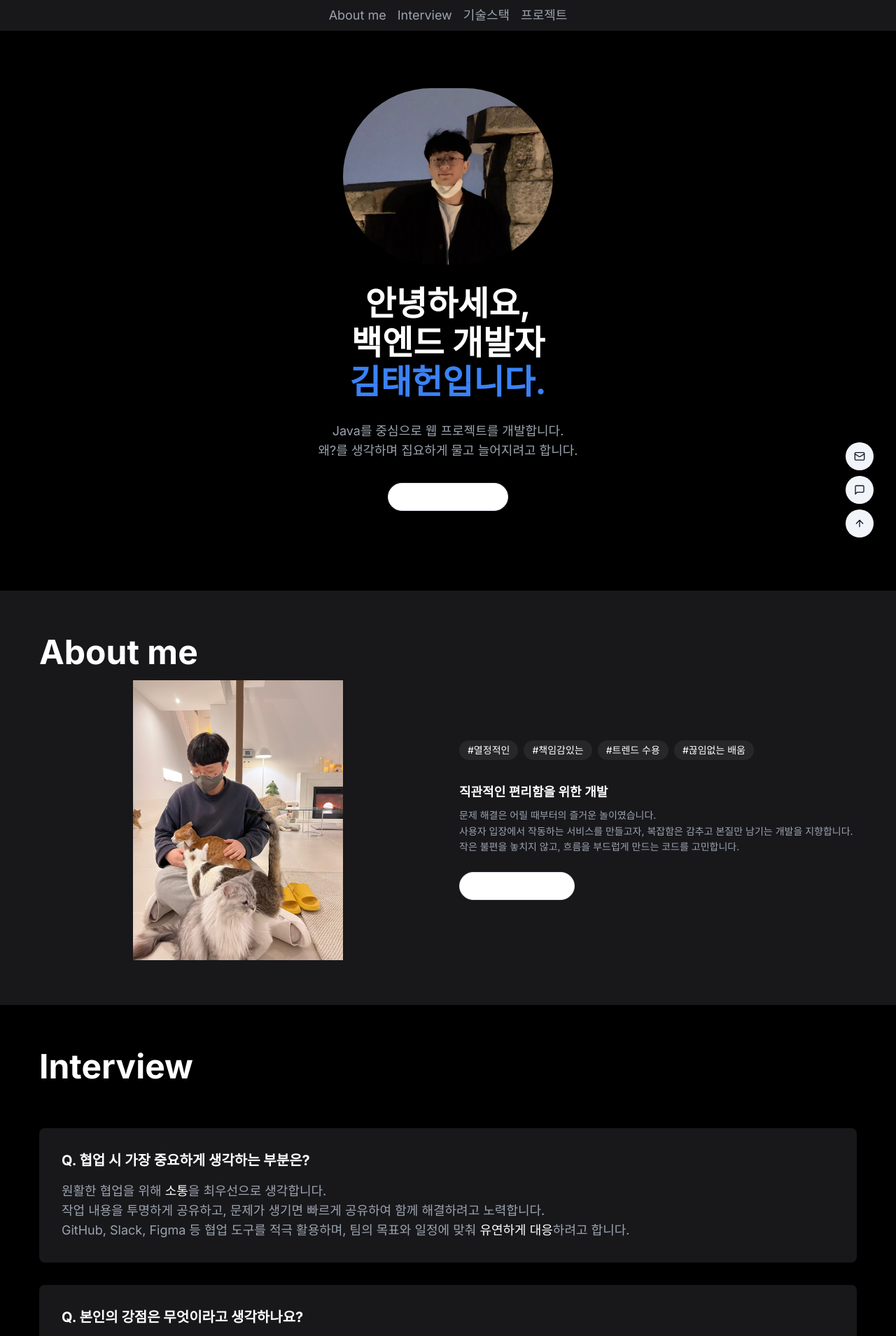
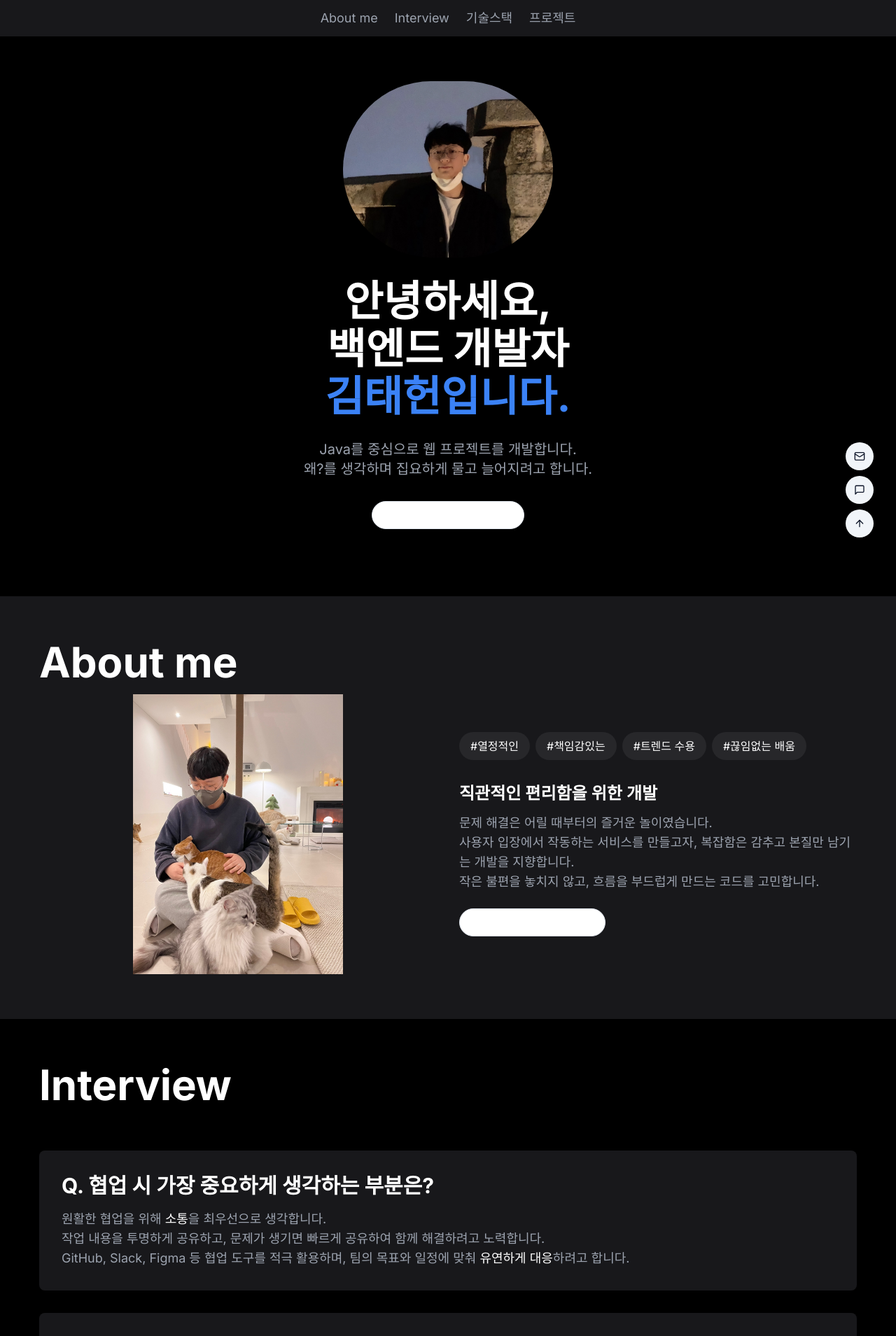
Before and after one commit to slay1379/web_portfolio, a Next.js app: page / in a window 1280 px wide. Shown: the top 1909 px of the page at 70% size. Built offline with nearby package versions, Linux system fonts and the light colour scheme.

Commit message:
fix: text size

```diff
--- a/app/page.tsx
+++ b/app/page.tsx
@@ -9,8 +9,8 @@ import TechStack from "@/components/TechStack";
 
 export default function Home() {
   return (
-    <div className="min-h-screen bg-black text-white text-base md:text-lg">
-      <nav className="sticky top-0 z-50 bg-zinc-900 px-6 py-2 flex gap-4 justify-center backdrop-blur-md rounded-none">
+    <div className="min-h-screen bg-black text-white text-lg md:text-xl">
+      <nav className="sticky top-0 z-50 bg-zinc-900 px-6 py-3 flex gap-6 justify-center backdrop-blur-md rounded-none text-base md:text-lg">
         <a href="#about" className="text-gray-400 hover:text-white">About me</a>
         <a href="#interview" className="text-gray-400 hover:text-white">Interview</a>
         <a href="#skills" className="text-gray-400 hover:text-white">기술스택</a>
@@ -21,42 +21,42 @@ export default function Home() {
         <div className="flex justify-center mb-8">
           <Image src="/logo.jpg" alt="로고" width={300} height={300} className="rounded-full" />
         </div>
-        <h1 className="text-4xl md:text-5xl font-bold mb-2">안녕하세요,</h1>
-        <h2 className="text-3xl md:text-5xl font-bold mb-2">백엔드 개발자</h2>
-        <h2 className="text-3xl md:text-5xl font-bold text-blue-500 mb-8">김태헌입니다.</h2>
-        <p className="text-gray-400 max-w-xl mx-auto mb-8">
+        <h1 className="text-5xl md:text-6xl font-bold mb-2">안녕하세요,</h1>
+        <h2 className="text-4xl md:text-6xl font-bold mb-2">백엔드 개발자</h2>
+        <h2 className="text-4xl md:text-6xl font-bold text-blue-500 mb-8">김태헌입니다.</h2>
+        <p className="text-gray-400 max-w-xl mx-auto mb-8 text-lg md:text-xl">
           Java를 중심으로 웹 프로젝트를 개발합니다.
           <br />
           왜?를 생각하며 집요하게 물고 늘어지려고 합니다.
         </p>
-        <Button variant="outline" className="rounded-full px-6 mb-8">
+        <Button variant="outline" className="rounded-full px-8 py-3 mb-8 text-base md:text-lg">
           이력서 다운로드 <span className="ml-2">↓</span>
         </Button>
       </header>
 
       {/* About Me 섹션 */}
       <section id="about" className="container mx-auto py-16 bg-zinc-900">
-        <h2 className="text-5xl font-bold mb-4 px-6">About me</h2>
+        <h2 className="text-6xl md:text-6xl font-bold mb-4 px-6">About me</h2>
         <div className="flex flex-col md:flex-row items-center justify-center gap-8 px-6">
           <div className="md:w-1/2 flex justify-center">
             <Image src="/logo2.jpg" alt="아바타" width={300} height={300} className="h-auto" />
           </div>
           <div className="md:w-1/2">
             <div className="flex flex-wrap gap-2 mb-8">
-              <span className="bg-zinc-800 px-3 py-1 rounded-full text-sm">#열정적인</span>
-              <span className="bg-zinc-800 px-3 py-1 rounded-full text-sm">#책임감있는</span>
-              <span className="bg-zinc-800 px-3 py-1 rounded-full text-sm">#트렌드 수용</span>
-              <span className="bg-zinc-800 px-3 py-1 rounded-full text-sm">#끊임없는 배움</span>
+              <span className="bg-zinc-800 px-4 py-2 rounded-full text-base">#열정적인</span>
+              <span className="bg-zinc-800 px-4 py-2 rounded-full text-base">#책임감있는</span>
+              <span className="bg-zinc-800 px-4 py-2 rounded-full text-base">#트렌드 수용</span>
+              <span className="bg-zinc-800 px-4 py-2 rounded-full text-base">#끊임없는 배움</span>
             </div>
-            <p className="text-lg text-white font-semibold mb-2">
+            <p className="text-xl md:text-2xl text-white font-semibold mb-3">
               직관적인 편리함을 위한 개발
             </p>
-            <p className="text-gray-400 text-sm leading-relaxed">
+            <p className="text-gray-400 text-base md:text-lg leading-relaxed">
               문제 해결은 어릴 때부터의 즐거운 놀이였습니다.<br />
               사용자 입장에서 작동하는 서비스를 만들고자, 복잡함은 감추고 본질만 남기는 개발을 지향합니다.<br />
               작은 불편을 놓치지 않고, 흐름을 부드럽게 만드는 코드를 고민합니다.
             </p>
-            <Button variant="outline" className="rounded-full px-6 mt-6">
+            <Button variant="outline" className="rounded-full px-8 py-3 mt-6 text-base md:text-lg">
               팀원 리뷰 보기 <span className="ml-2">→</span>
             </Button>
           </div>
@@ -65,11 +65,11 @@ export default function Home() {
 
       {/* 인터뷰 섹션 */}
       <section id="interview" className="container mx-auto py-16">
-        <h2 className="text-5xl font-bold mb-16 px-6">Interview</h2>
+        <h2 className="text-6xl md:text-6xl font-bold mb-16 px-6">Interview</h2>
         <div className="grid gap-8 px-6">
           <div className="bg-zinc-900 p-8 rounded-lg">
-            <h3 className="text-xl font-bold mb-4">Q. 협업 시 가장 중요하게 생각하는 부분은?</h3>
-            <p className="text-gray-400">
+            <h3 className="text-2xl md:text-3xl font-bold mb-4">Q. 협업 시 가장 중요하게 생각하는 부분은?</h3>
+            <p className="text-gray-400 text-base md:text-lg leading-relaxed">
               원활한 협업을 위해 <span className="text-white">소통</span>을 최우선으로 생각합니다.
               <br />
               작업 내용을 투명하게 공유하고, 문제가 생기면 빠르게 공유하여 함께 해결하려고 노력합니다.
@@ -79,8 +79,8 @@ export default function Home() {
           </div>
 
           <div className="bg-zinc-900 p-8 rounded-lg">
-            <h3 className="text-xl font-bold mb-4">Q. 본인의 강점은 무엇이라고 생각하나요?</h3>
-            <p className="text-gray-400">
+            <h3 className="text-2xl md:text-3xl font-bold mb-4">Q. 본인의 강점은 무엇이라고 생각하나요?</h3>
+            <p className="text-gray-400 text-base md:text-lg leading-relaxed">
               <span className="text-white">문제 해결 능력과 끈기</span>입니다.
               <br />
               어려운 문제를 마주했을 때 포기하지 않고 끝까지 파고들며, 다양한 방법을 시도해 해결책을 찾아내는 과정을 즐깁니다.
@@ -90,8 +90,8 @@ export default function Home() {
           </div>
 
           <div className="bg-zinc-900 p-8 rounded-lg">
-            <h3 className="text-xl font-bold mb-4">Q. 기술 외적으로 중요하게 생각하는 역량은?</h3>
-            <p className="text-gray-400">
+            <h3 className="text-2xl md:text-3xl font-bold mb-4">Q. 기술 외적으로 중요하게 생각하는 역량은?</h3>
+            <p className="text-gray-400 text-base md:text-lg leading-relaxed">
               <span className="text-white">책임감과 협업 능력</span>을 가장 중요하게 생각합니다.
               <br />
               개발자는 혼자 일하는 직업이 아니라 팀과 함께 완성해 나가는 직업이라고 생각합니다.
@@ -108,24 +108,24 @@ export default function Home() {
 
       {/* 프로젝트 섹션 */}
       <section id="projects" className="container mx-auto py-16">
-        <h2 className="text-5xl font-bold mb-16 px-6">프로젝트</h2>
+        <h2 className="text-6xl md:text-6xl font-bold mb-16 px-6">프로젝트</h2>
         <div className="grid gap-6 px-6 max-w-6xl mx-auto">
-          <div className="border border-green-500 rounded-2xl p-6 bg-zinc-900">
-            <h1 className="text-5xl font-bold text-green-400 mb-1">Localens</h1>
-            <h3 className="text-xl font-bold text-green-400 mb-3">상권 분석 플랫폼</h3>
+          <div className="border border-green-500 rounded-2xl p-8 bg-zinc-900">
+            <h1 className="text-6xl md:text-7xl font-bold text-green-400 mb-2">Localens</h1>
+            <h3 className="text-2xl md:text-3xl font-bold text-green-400 mb-4">상권 분석 플랫폼</h3>
 
-            <div className="flex flex-wrap gap-2 mb-3">
+            <div className="flex flex-wrap gap-2 mb-4">
               {["Spring Boot", "MySQL", "InfluxDB", "AWS", "Docker", "Redis", "Python", "Pandas"].map((tech) => (
-                <span key={tech} className="text-sm bg-white text-black px-2 py-1 rounded-full">{tech}</span>
+                <span key={tech} className="text-base bg-white text-black px-3 py-2 rounded-full">{tech}</span>
               ))}
             </div>
 
-            <div className="text-xs text-gray-400 mb-2">
-              2024.09 ~ 2025.12 (4명) / 2025.01 ~ 2025.02 (리팩토링)(2명)
+            <div className="text-sm md:text-base text-gray-400 mb-3">
+              2024.09 ~ 2024.12 (4명) / 2025.01 ~ 2025.02 (리팩토링)(2명)
             </div>
 
-            <p className="text-base text-gray-300 mb-1">통신사 기반 유동인구 데이터를 활용한 상권 분석 플랫폼</p>
-            <ul className="text-base text-gray-400 list-disc list-inside">
+            <p className="text-lg md:text-xl text-gray-300 mb-2">통신사 기반 유동인구 데이터를 활용한 상권 분석 플랫폼</p>
+            <ul className="text-base md:text-lg text-gray-400 list-disc list-inside space-y-1">
               <li>시간대별 유동인구 및 체류인구 분석 지표 제공</li>
               <li>InfluxDB 기반 시계열 데이터 최적화 저장 및 쿼리</li>
               <li>사용자 정의 파생 지표 생성 및 시각화</li>
@@ -140,14 +140,14 @@ export default function Home() {
       {/* 감사 인사 섹션 */}
       <section className="py-16 bg-white text-black">
         <div className="container mx-auto text-center px-6">
-          <h2 className="text-7xl font-bold mb-4">Thank You</h2>
-          <p className="text-2xl mb-8">봐주셔서 감사합니다 :)</p>
-          <p className="text-gray-600 max-w-2xl mx-auto mb-8">
+          <h2 className="text-8xl md:text-7xl font-bold mb-4">Thank You</h2>
+          <p className="text-3xl md:text-3xl mb-8">봐주셔서 감사합니다 :)</p>
+          <p className="text-gray-600 max-w-2xl mx-auto mb-8 text-lg md:text-xl leading-relaxed">
             백엔드 개발자로 성장하기 위해 낯선 기술에도 적극적으로 도전하고,
             <br />
             항상 사용자의 관점에서 생각하며 사용하기 좋은 서비스를 만들고 싶습니다.
           </p>
-          <div className="flex justify-center gap-4">
+          <div className="flex justify-center gap-4 text-lg md:text-xl">
             <Link href="#" className="border-b-2 border-black pb-1">
               GitHub
             </Link>
@@ -156,7 +156,7 @@ export default function Home() {
             </Link>
           </div>
         </div>
-        <div className="container mx-auto mt-16 text-center text-gray-500 text-sm">
+        <div className="container mx-auto mt-16 text-center text-gray-500 text-base">
           <p>Copyright 2025. kimtaeheon all rights reserved.</p>
           <p>React, Styled Components, Tailwind CSS 기반으로 제작된 사이트입니다.</p>
         </div>
```
